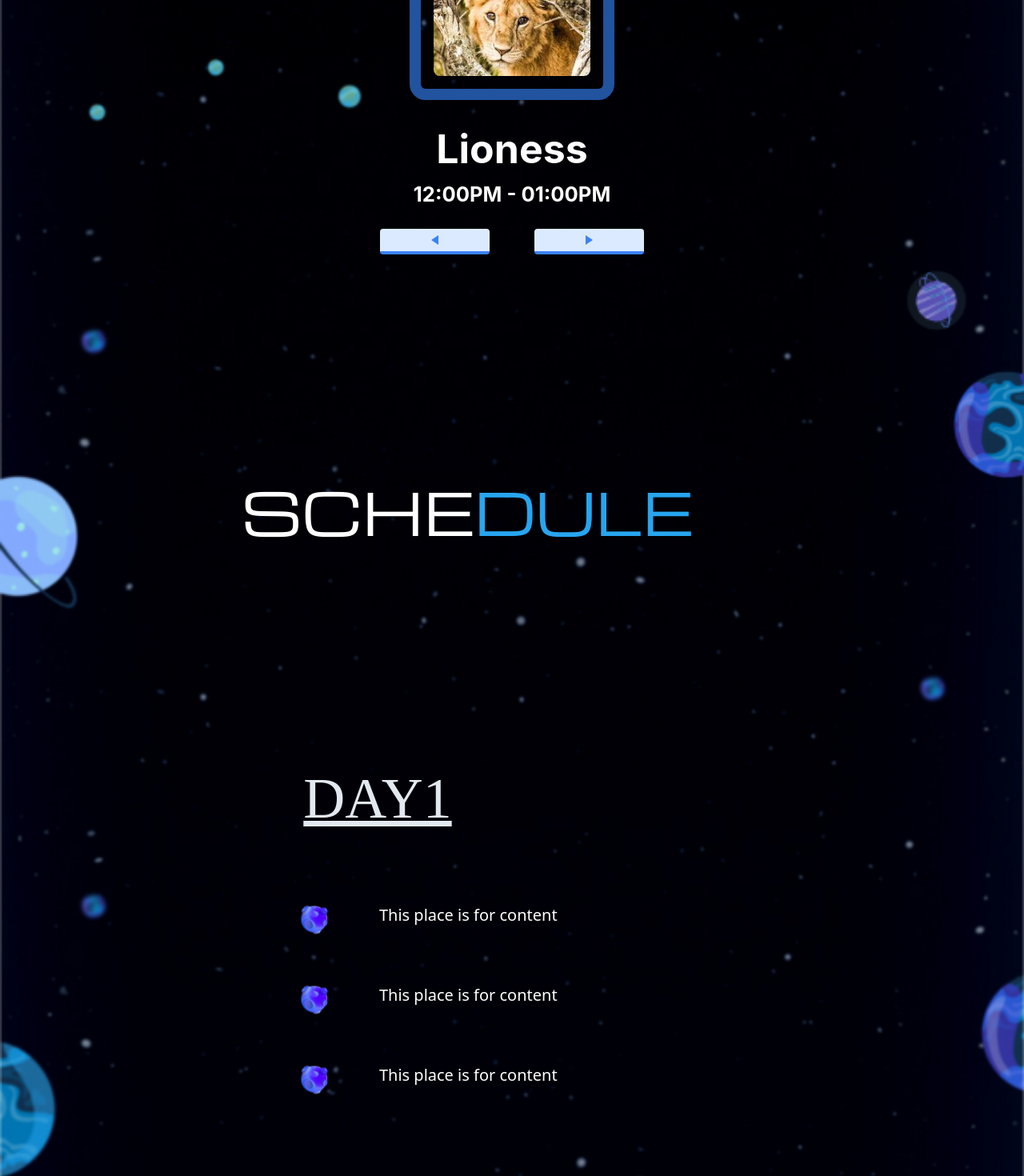
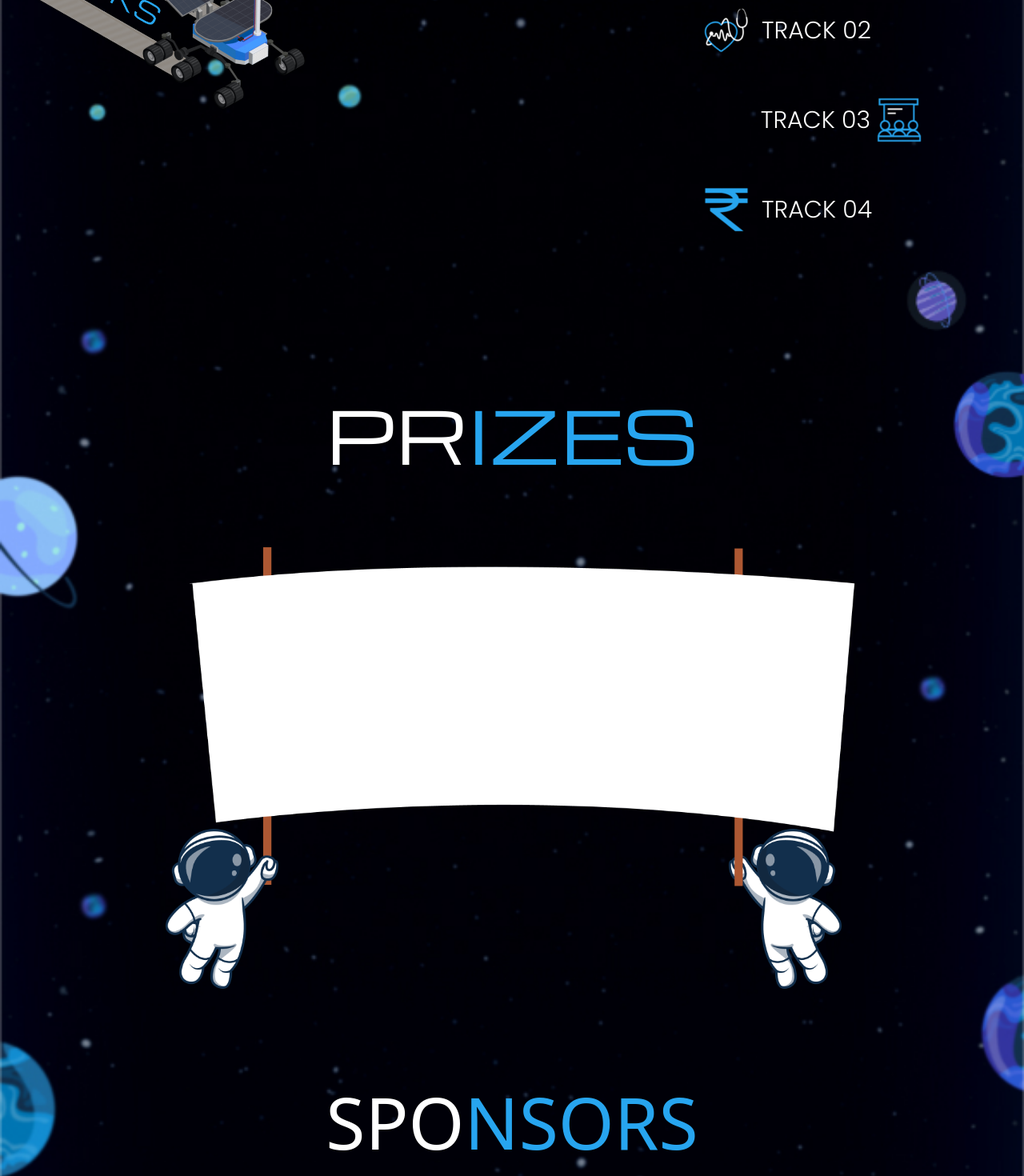
Before and after one commit to iivanhaj/Technica-integrated, a React (Create React App) app: page / in a window 1280 px wide. Shown: the part 1940-3410 px from the top of the page at 80% size. Built offline with nearby package versions, Linux system fonts and the light colour scheme.

Commit message:
Added favicon to the website

```diff
--- a/src/App.js
+++ b/src/App.js
@@ -15,11 +15,11 @@ function App() {
       <Navbar />
       <Landing />
       <About />
+      <Tracks />
+      <Prizes />
+      <Sponsor />
       <ImageSlider />
       <Schedule />
-      <Prizes />
-      <Tracks />
-      <Sponsor />
       <FAQ />
     </div>
   );
```
Also changed, not shown: 1 other file (tests, documents, lock files or other folders).
